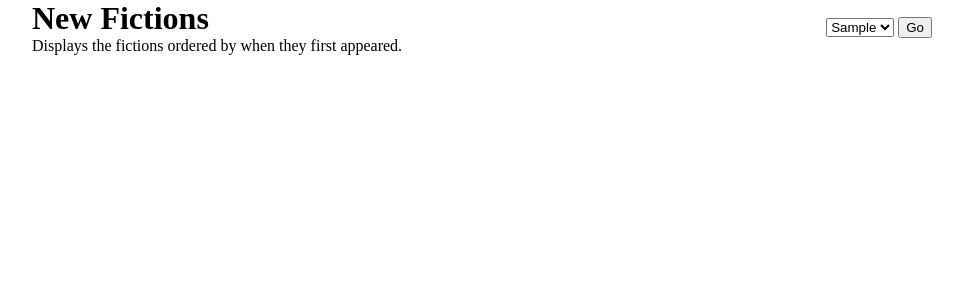
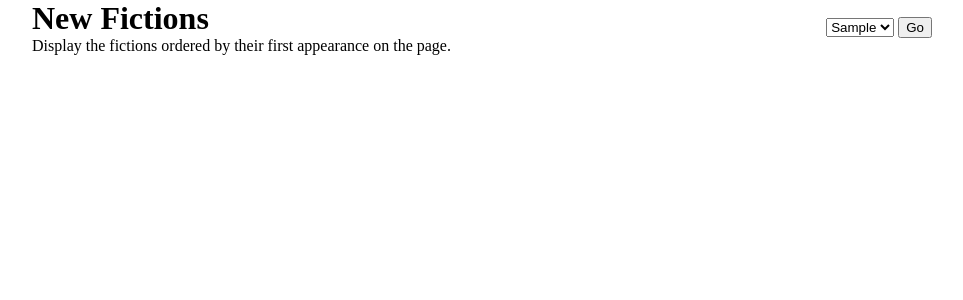
Before and after one commit to LokiLin14/royal-road-monitor, a Flask app: page / in a window 1280 px wide. Shown: the part 26-326 px from the top of the page, without its empty margins (158-1121 px from the left). Run offline with Flask 3, Linux system fonts and the light colour scheme; tables that the repository leaves empty hold one stand-in row (values such as "Sample post").

Commit message:
Fix: grammar

```diff
--- a/src/royal_road_monitor/templates/new_fictions.html
+++ b/src/royal_road_monitor/templates/new_fictions.html
@@ -9,7 +9,7 @@
     <div class="content-heading">
         <div>
             <h1>New Fictions</h1>
-            <p>Displays the fictions ordered by when they first appeared.</p>
+            <p>Display the fictions ordered by their first appearance on the page.</p>
         </div>
 
         <form action="{{ url_for('new') }}" method="get">
```
